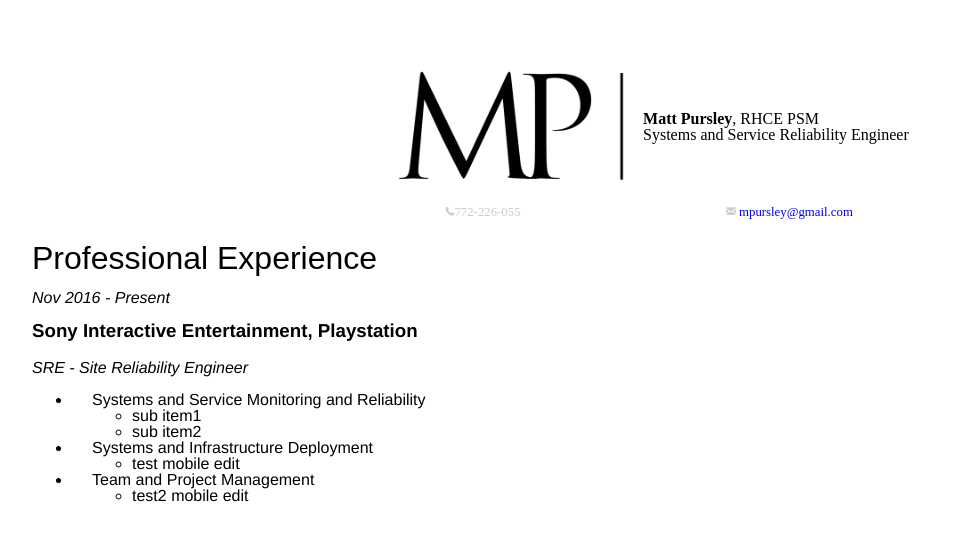
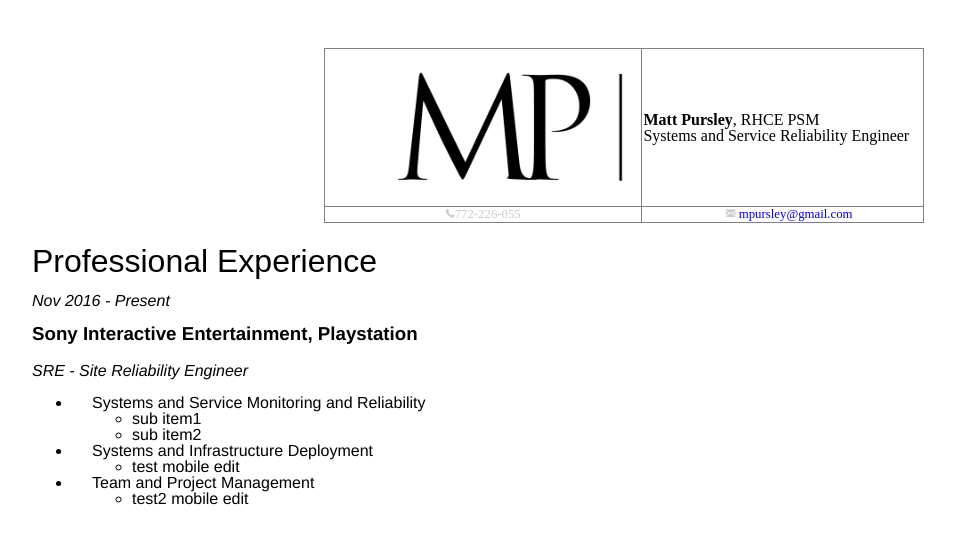
Before and after one commit to mpursley/mpursley.github.io, a Jekyll site: the page built from index_resume_short.md, in a window 1280 px wide. Shown: the top 544 px of the page, without its empty margins (16-971 px from the left). Built offline with Jekyll 4.4.1, drawn with Linux system fonts in a browser that asks for light colours.

Commit message:
Update index_resume_short.md

```diff
--- a/index_resume_short.md
+++ b/index_resume_short.md
@@ -3,9 +3,9 @@ layout: cv
 title: Matt Pursley's CV
 ---
 
-<center><table width="600">
+<center><table width="600" border="1">
   <tr>
-    <td valign="middle" align="right" border="1">
+    <td valign="middle" align="right">
       <img src="assets/matt pursley resume logo v2 cropped.png" width="300">
     </td>
     <td valign="middle" align="left">
```
